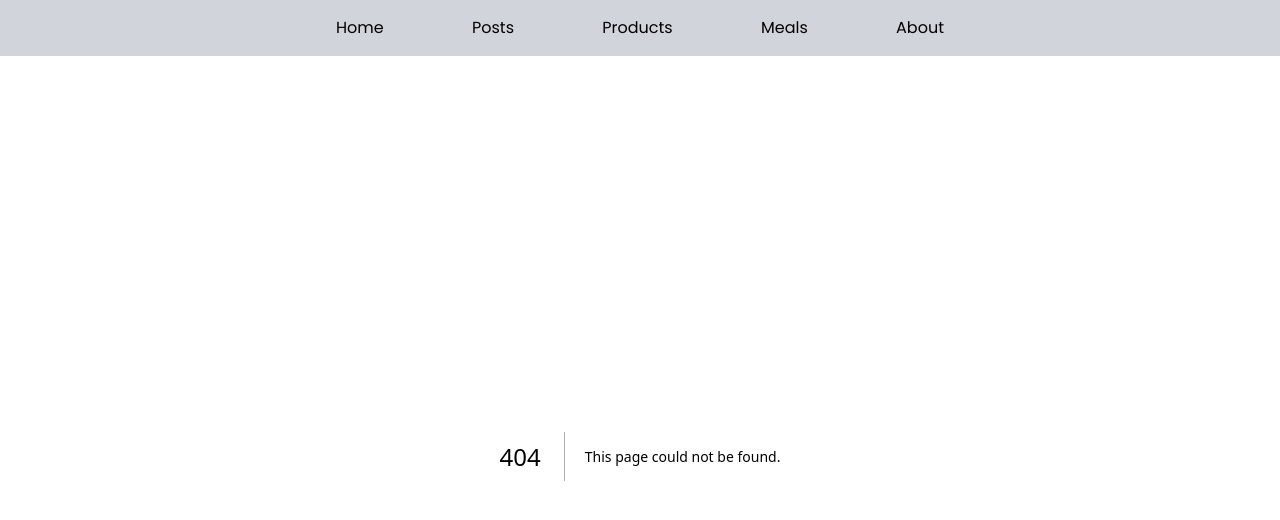
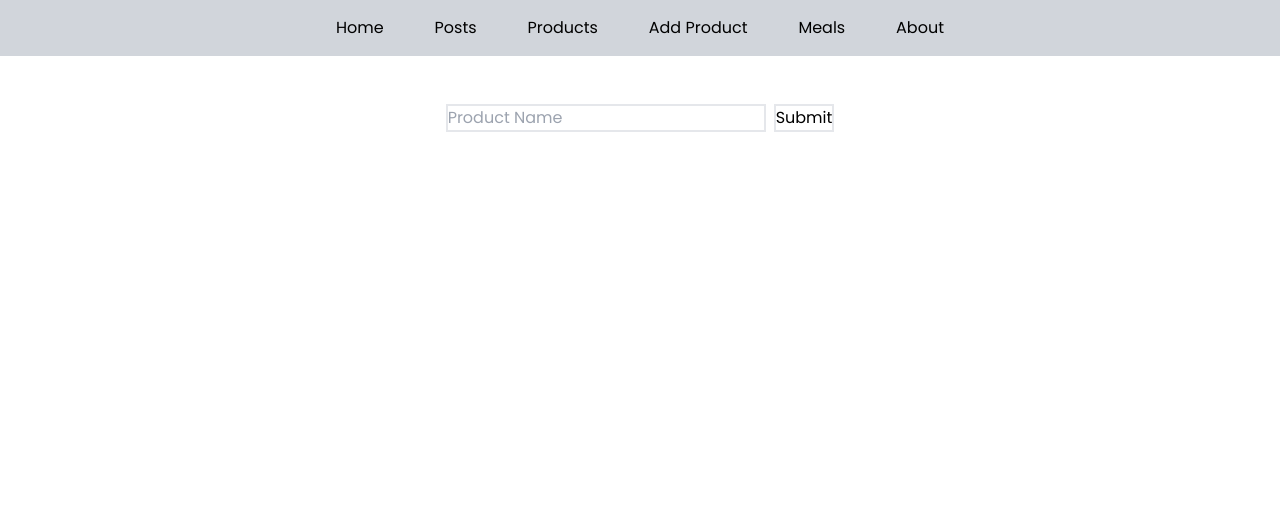
Before and after one commit to kawsar334/nextAuth, a Next.js app: page /products/add in a window 1280 px wide. Before the commit this address had no page. Shown: the top 520 px of the page. Built offline with nearby package versions, Linux system fonts and the light colour scheme.

Commit message:
create add product page

```diff
--- /dev/null
+++ b/src/app/products/add/components/ProductAddForm.jsx
@@ -0,0 +1,28 @@
+'use client'
+
+export default function ProductAddForm() {
+    const handleSubmit = async (e) => {
+        e.preventDefault();
+        const form = e.target;
+        const productName = form.productName.value;
+        const payload = { productName }
+        const res = await fetch("/api/items", {
+            method: "POST",
+            body: JSON.stringify(payload),
+            headers: {
+                "Content-Type": "application/json"
+            }
+        })
+        const result = await res.json();
+        form.reset()
+        console.log(result);
+    }
+  return (
+      <div>
+          <form onSubmit={handleSubmit}>
+              <input type="text" name="productName" placeholder='Product Name' className="border-2" />
+              <button type='submit' className="border-2 ml-2">Submit</button>
+          </form>
+    </div>
+  )
+}
--- /dev/null
+++ b/src/app/products/add/page.jsx
@@ -0,0 +1,10 @@
+import React from 'react'
+import ProductAddForm from './components/ProductAddForm'
+
+export default function ProductAddPage() {
+  return (
+      <div className='flex justify-center w-full mt-12'>
+          <ProductAddForm></ProductAddForm>
+    </div>
+  )
+}
--- a/src/components/Navbar.jsx
+++ b/src/components/Navbar.jsx
@@ -20,6 +20,9 @@ const Navbar = () => {
                 <Link href="/products">
                   <li>Products</li>
                 </Link>
+                <Link href="/products/add">
+                  <li>Add Product</li>
+                </Link>
                 <Link href="/meals">
                   <li>Meals</li>
                 </Link>
```
